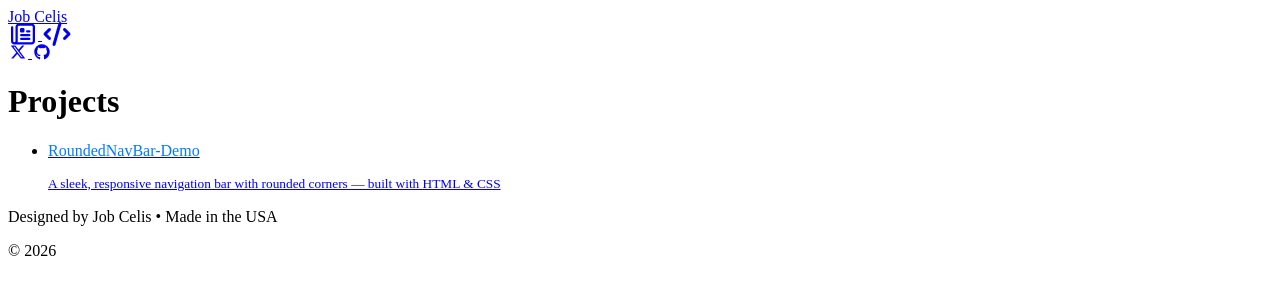
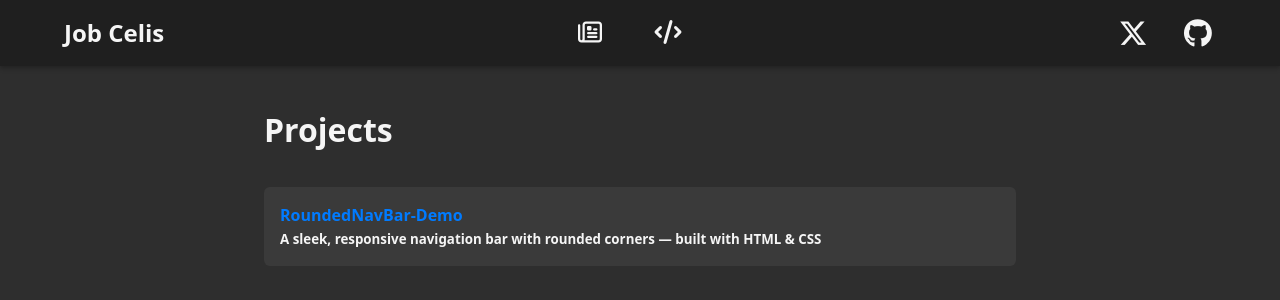
Before and after one commit to jobcelis/jobcelis.github.io, a Jekyll site: the page built from projects.html, in a window 1280 px wide and 900 px high. Shown: the top 300 px of the window. Built offline with Jekyll 4.4.1, drawn with Linux system fonts in a browser that asks for light colours.

Commit message:
Fix resource paths in projects.html for consistent URL structure

```diff
--- a/projects.html
+++ b/projects.html
@@ -8,8 +8,8 @@ permalink: /projects/
     <title>Job Celis</title>
     <meta name="viewport" content="width=device-width, initial-scale=1.0">
     <meta name="theme-color" content="#1f1f1f">
-    <link rel="stylesheet" href="main.css" />
-    <link rel="icon" type="image/png" href="images/Website_Favicon.jpg"/>
+   <link rel="stylesheet" href="/main.css" />
+   <link rel="icon" type="image/png" href="/images/Website_Favicon.jpg"/>
     <link href="/fontawesome/css/all.min.css" rel="stylesheet">
   </head>
 
@@ -63,6 +63,6 @@ permalink: /projects/
       <p>Designed by Job Celis • Made in the USA</p>
         <p>&copy; <script>document.write(new Date().getFullYear());</script></p>
     </footer>
-    <script src="app.js"></script>
+    <script src="/app.js"></script>
   </body>
   </html>
```
